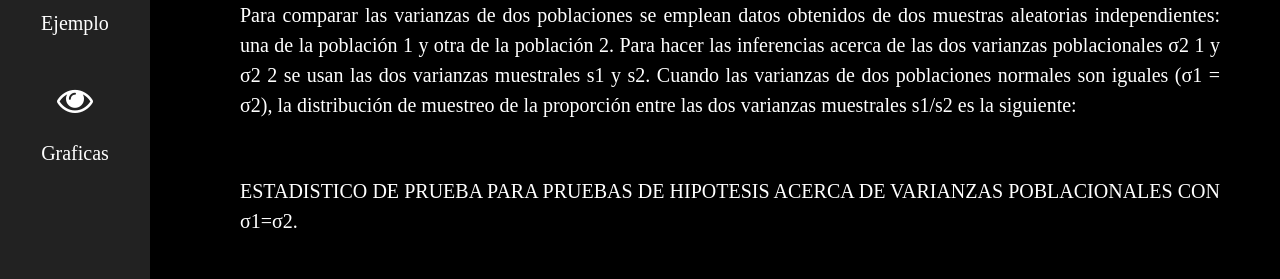
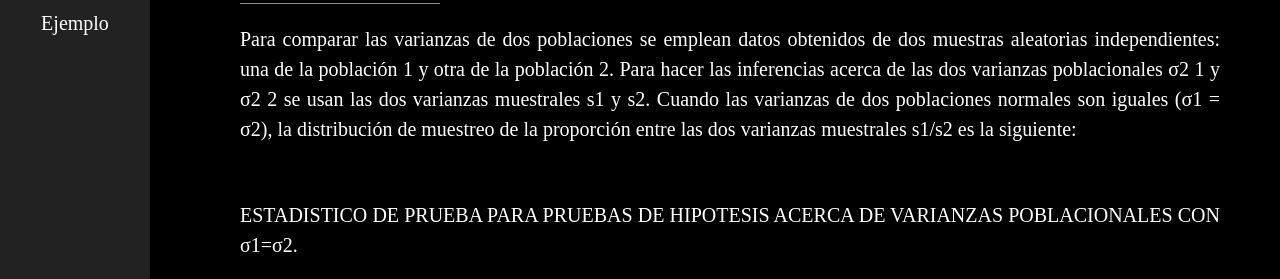
Before and after one commit to theglox/entrega, a plain HTML site: page blog/varianza2poblaciones.html in a window 1280 px wide. Shown: the part 470-749 px from the top of the page. Drawn offline with nearby package versions, Linux system fonts and the light colour scheme.

Commit message:
Update varianza2poblaciones.html

```diff
--- a/blog/varianza2poblaciones.html
+++ b/blog/varianza2poblaciones.html
@@ -59,10 +59,7 @@ body, h1,h2,h3,h4,h5,h6 {font-family: "Montserrat", sans-serif}
   <a href="#photos" class="w3-bar-item w3-button w3-padding-large w3-hover-black">
     <i class="fa fa-eye w3-xxlarge"></i>
     <p>Ejemplo</p>
-  </a><a href="#graficas" class="w3-bar-item w3-button w3-padding-large w3-hover-black">
-    <i class="fa fa-eye w3-xxlarge"></i>
-    <p>Graficas</p>
-  </a>
+
 
 </nav>
 
@@ -109,11 +106,7 @@ el numerador, el valor de este estadístico se encontrará siempre en la cola su
 
   </div>
     <!-- ejeplis -->
-    <div class="w3-content w3-justify w3-text-grey w3-padding-64" id="graficas">
-    <iframe src="graficador.html"></iframe>
 
-
-    </div>
 </div>
 </body>
 </html>
```
